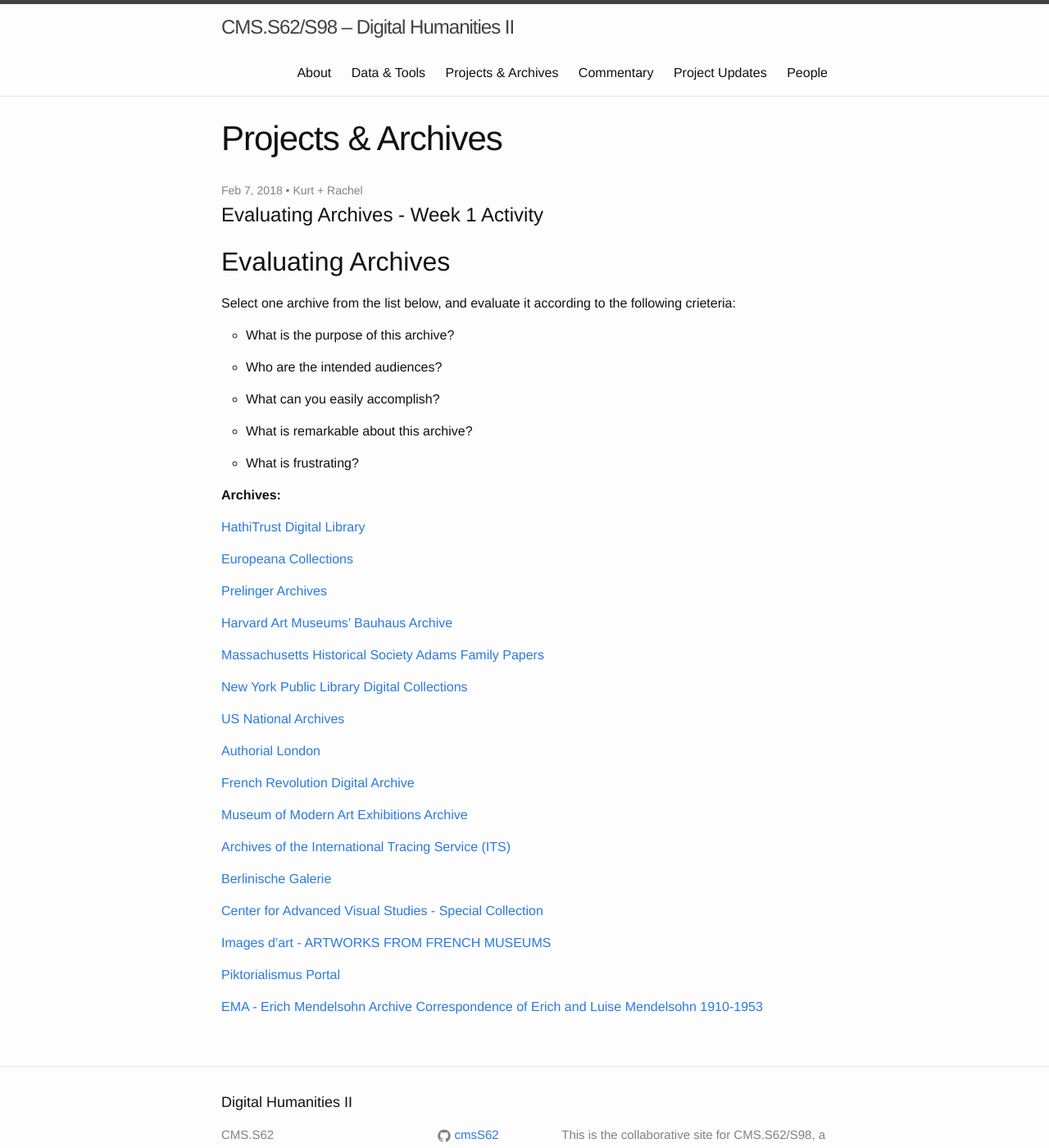
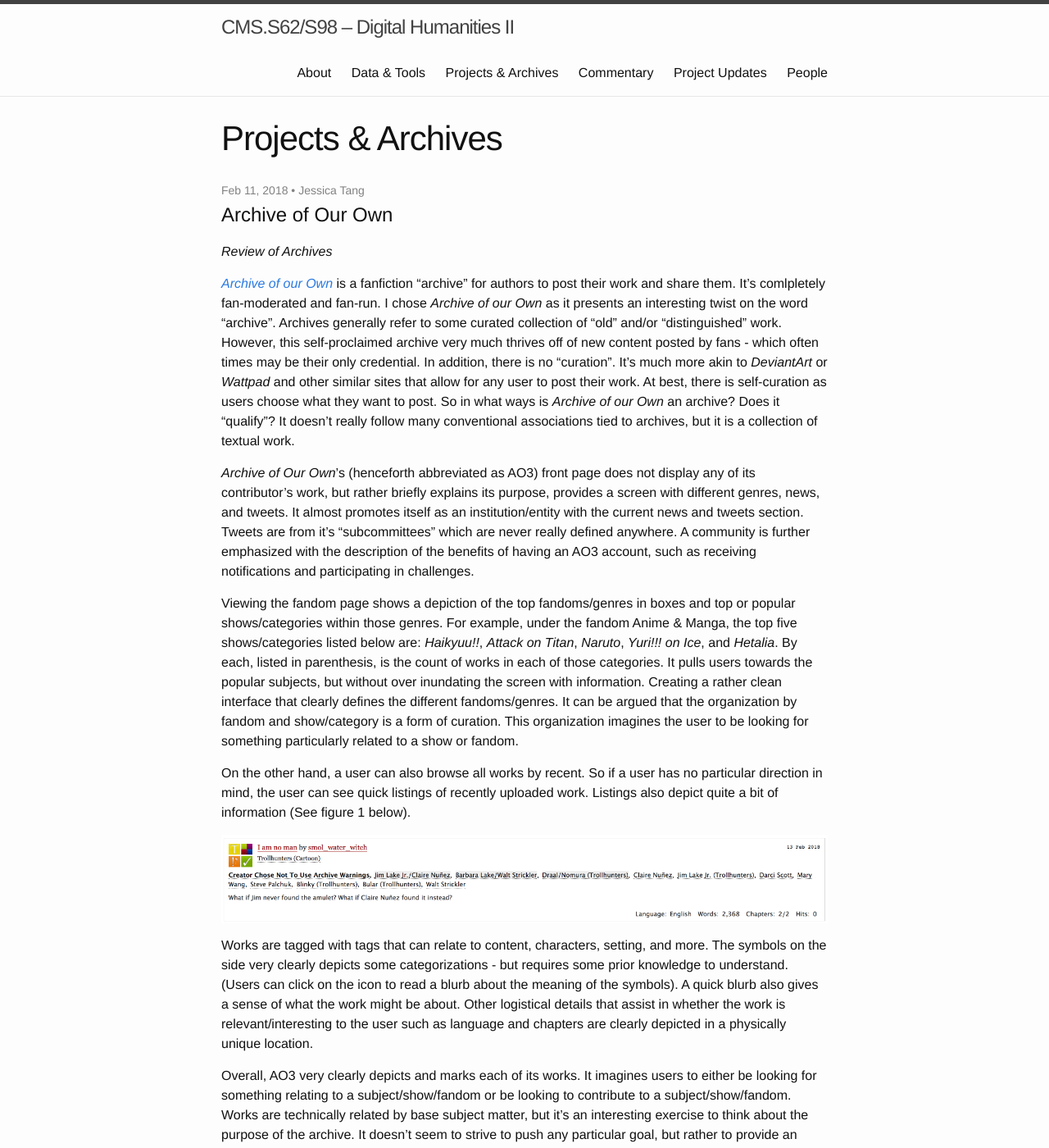
Before and after one commit to cmsS62/Spring-2018, a Jekyll site: the page built from ext-projects.html, in a window 1280 px wide and 1400 px high. Shown: the whole window at 82% size. Built offline with Jekyll 4.4.1, drawn with Linux system fonts in a browser that asks for light colours; some of the changed lines change nothing that is shown; some of the changed text lies outside the part shown.

Commit message:
Publishing AO3 post

```diff
--- a/_posts/2018-02-11-archive-of-our-own.md
+++ b/_posts/2018-02-11-archive-of-our-own.md
@@ -1,10 +1,9 @@
 ---
 layout: post
-published: false
+published: true
 category: ext-projects
 title: Archive of Our Own
 author: Jessica Tang
-tags: ''
 ---
 *Review of Archives*
 
```
